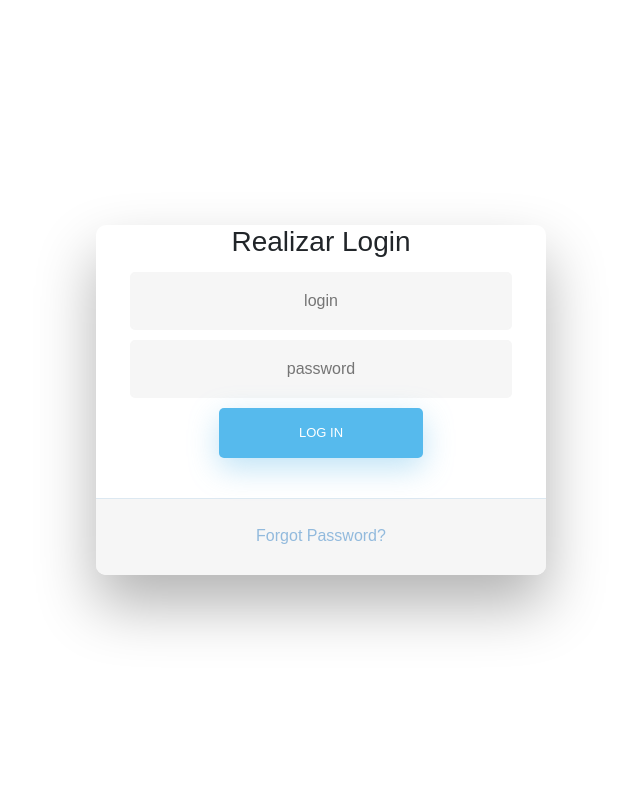
After one commit to lusoal/openvpn_frontend, a Flask app: page /login/ in a window 1280 px wide. The commit adds this page. Shown: the whole page, without its empty margins (319-959 px from the left). Run offline with Flask 2, Linux system fonts and the light colour scheme; parts of the project's set-up code (start-up, migrations or seed data) failed here and were passed over; some libraries are stand-ins or nearby versions.

Commit message:
Adicionado autenticação na Dashboard utilizando variaveis de ambiente

```diff
--- a/main.py
+++ b/main.py
@@ -1,47 +1,94 @@
+import os
 import yaml
 from flask import Flask, render_template, jsonify, \
-                                request, Response, redirect, url_for
+                                request, Response, redirect, url_for, session
 
 from service.vpn import Vpn
 
 app = Flask(__name__)
+app.secret_key = 'eipohgoo4rai0uf5ie1oshahmaeF'
 configs = yaml.load(open('config.yml'))
 
 vpn = Vpn(configs['vpn']['host'], configs['vpn']['user'], configs['vpn']['key_path'])
 
+def validate_session(session):
+    if session.get('username'):
+        return True
+    else:
+        return False
+
+
+@app.route('/login/', methods=['GET', 'POST'])
+def login_page():
+    error  = ''
+    if request.method == 'POST':
+        try:
+            attempted_username = request.form['username']
+            attempted_password = request.form['password']
+
+            #Realizar query para pegar o usuario na base.
+            if attempted_username == str(os.environ.get('APP_USER')) and attempted_password == str(os.environ.get('APP_PASS')):
+                session['username'] = request.form['username']
+                return redirect(url_for('get_index'))
+                #URL_FOR expects the name of the function
+            else:
+                error = 'Usuario ou Senha invalidos'
+                print (error)
+                return render_template("login.html", error=error)
+        except Exception as e:
+            print (e)
+            error = 'Usuario ou Senha invalidos'
+            return render_template("login.html", error=error)
+    else:
+        return render_template("login.html", error=error)
+
+@app.route('/logout/', methods=['POST', 'GET'])
+def logout():
+    session.pop('username', None)
+    return redirect(url_for('login_page'))
+
 @app.route('/', methods=['GET'])
 def get_index():
-    return render_template('index.html')
+    if validate_session(session):
+        return render_template('index.html')
+    return redirect(url_for('login_page'))
 
 @app.route('/get_users', methods=['GET'])
 def mostrar_usuarios():
-    logged = vpn.logged_users()
-    print (logged)
-    return render_template('users.html', dict_users=logged)
+    if validate_session(session):
+        logged = vpn.logged_users()
+        print (logged)
+        return render_template('users.html', dict_users=logged)
+    return redirect(url_for('login_page'))
 
 @app.route('/add_user', methods=['GET', 'POST'])
 def add_user():
-    if request.method == 'GET':
-        return render_template('add_user.html')
-    elif request.method == 'POST':
-        #Adicionar usuario
-        username = request.values.get('usuario')
-        user_add = vpn.adicionar_user(username)
-        if user_add:
-            print (user_add)
-            #Content to Download
-            return Response(user_add, mimetype='application/text', headers={'Content-Disposition':'attachment;filename={}.ovpn'.format(username)})
-        else:
-            return "Erro"
+    if validate_session(session):
+        if request.method == 'GET':
+            return render_template('add_user.html')
+        elif request.method == 'POST':
+            #Adicionar usuario
+            username = request.values.get('usuario')
+            user_add = vpn.adicionar_user(username)
+            if user_add:
+                print (user_add)
+                #Content to Download
+                return Response(user_add, mimetype='application/text', headers={'Content-Disposition':'attachment;filename={}.ovpn'.format(username)})
+            else:
+                return "Erro"
+    return redirect(url_for('login_page'))
 
 @app.route('/remove_user', methods=['GET', 'POST'])
 def remove_user():
-    if request.method == 'GET':
-        usuarios = vpn.list_existing_users(configs['openvpn']['pki_folder'])
-        return render_template('remove_user.html', users=usuarios)
-    elif request.method == 'POST':
-        user_remove = vpn.remover_user(request.values.get('my_user'), configs['openvpn']['pki_folder'])
-        return redirect(url_for('remove_user'))
+    if validate_session(session):
+        if request.method == 'GET':
+            usuarios = vpn.list_existing_users(configs['openvpn']['pki_folder'])
+            return render_template('remove_user.html', users=usuarios)
+        elif request.method == 'POST':
+            user_remove = vpn.remover_user(request.values.get('my_user'), configs['openvpn']['pki_folder'])
+            return redirect(url_for('remove_user'))
+    return redirect(url_for('login_page'))
+
 
 if __name__ == '__main__':
-    app.run()
+    app.run(debug=True, host='0.0.0.0')
--- a/service/vpn.py
+++ b/service/vpn.py
@@ -2,7 +2,7 @@
 #import paramiko
 from datetime import datetime
 
-from shell import connect_ssh
+from service.shell import connect_ssh
 
 class Vpn:
 
--- /dev/null
+++ b/static/styles/login_page.css
@@ -0,0 +1,262 @@
+
+/* BASIC */
+
+html {
+    background-color: #56baed;
+  }
+
+  body {
+    font-family: "Poppins", sans-serif;
+    height: 100vh;
+  }
+
+  a {
+    color: #92badd;
+    display:inline-block;
+    text-decoration: none;
+    font-weight: 400;
+  }
+
+  h2 {
+    text-align: center;
+    font-size: 16px;
+    font-weight: 600;
+    text-transform: uppercase;
+    display:inline-block;
+    margin: 40px 8px 10px 8px;
+    color: #cccccc;
+  }
+
+
+
+  /* STRUCTURE */
+
+  .wrapper {
+    display: flex;
+    align-items: center;
+    flex-direction: column;
+    justify-content: center;
+    width: 100%;
+    min-height: 100%;
+    padding: 20px;
+  }
+
+  #formContent {
+    -webkit-border-radius: 10px 10px 10px 10px;
+    border-radius: 10px 10px 10px 10px;
+    background: #fff;
+    padding: 30px;
+    width: 90%;
+    max-width: 450px;
+    position: relative;
+    padding: 0px;
+    -webkit-box-shadow: 0 30px 60px 0 rgba(0,0,0,0.3);
+    box-shadow: 0 30px 60px 0 rgba(0,0,0,0.3);
+    text-align: center;
+  }
+
+  #formFooter {
+    background-color: #f6f6f6;
+    border-top: 1px solid #dce8f1;
+    padding: 25px;
+    text-align: center;
+    -webkit-border-radius: 0 0 10px 10px;
+    border-radius: 0 0 10px 10px;
+  }
+
+
+
+  /* TABS */
+
+  h2.inactive {
+    color: #cccccc;
+  }
+
+  h2.active {
+    color: #0d0d0d;
+    border-bottom: 2px solid #5fbae9;
+  }
+
+
+
+  /* FORM TYPOGRAPHY*/
+
+  input[type=button], input[type=submit], input[type=reset]  {
+    background-color: #56baed;
+    border: none;
+    color: white;
+    padding: 15px 80px;
+    text-align: center;
+    text-decoration: none;
+    display: inline-block;
+    text-transform: uppercase;
+    font-size: 13px;
+    -webkit-box-shadow: 0 10px 30px 0 rgba(95,186,233,0.4);
+    box-shadow: 0 10px 30px 0 rgba(95,186,233,0.4);
+    -webkit-border-radius: 5px 5px 5px 5px;
+    border-radius: 5px 5px 5px 5px;
+    margin: 5px 20px 40px 20px;
+    -webkit-transition: all 0.3s ease-in-out;
+    -moz-transition: all 0.3s ease-in-out;
+    -ms-transition: all 0.3s ease-in-out;
+    -o-transition: all 0.3s ease-in-out;
+    transition: all 0.3s ease-in-out;
+  }
+
+  input[type=button]:hover, input[type=submit]:hover, input[type=reset]:hover  {
+    background-color: #39ace7;
+  }
+
+  input[type=button]:active, input[type=submit]:active, input[type=reset]:active  {
+    -moz-transform: scale(0.95);
+    -webkit-transform: scale(0.95);
+    -o-transform: scale(0.95);
+    -ms-transform: scale(0.95);
+    transform: scale(0.95);
+  }
+
+  input[type=text] {
+    background-color: #f6f6f6;
+    border: none;
+    color: #0d0d0d;
+    padding: 15px 32px;
+    text-align: center;
+    text-decoration: none;
+    display: inline-block;
+    font-size: 16px;
+    margin: 5px;
+    width: 85%;
+    border: 2px solid #f6f6f6;
+    -webkit-transition: all 0.5s ease-in-out;
+    -moz-transition: all 0.5s ease-in-out;
+    -ms-transition: all 0.5s ease-in-out;
+    -o-transition: all 0.5s ease-in-out;
+    transition: all 0.5s ease-in-out;
+    -webkit-border-radius: 5px 5px 5px 5px;
+    border-radius: 5px 5px 5px 5px;
+  }
+
+  input[type=text]:focus {
+    background-color: #fff;
+    border-bottom: 2px solid #5fbae9;
+  }
+
+  input[type=text]:placeholder {
+    color: #cccccc;
+  }
+
+
+
+  /* ANIMATIONS */
+
+  /* Simple CSS3 Fade-in-down Animation */
+  .fadeInDown {
+    -webkit-animation-name: fadeInDown;
+    animation-name: fadeInDown;
+    -webkit-animation-duration: 1s;
+    animation-duration: 1s;
+    -webkit-animation-fill-mode: both;
+    animation-fill-mode: both;
+  }
+
+  @-webkit-keyframes fadeInDown {
+    0% {
+      opacity: 0;
+      -webkit-transform: translate3d(0, -100%, 0);
+      transform: translate3d(0, -100%, 0);
+    }
+    100% {
+      opacity: 1;
+      -webkit-transform: none;
+      transform: none;
+    }
+  }
+
+  @keyframes fadeInDown {
+    0% {
+      opacity: 0;
+      -webkit-transform: translate3d(0, -100%, 0);
+      transform: translate3d(0, -100%, 0);
+    }
+    100% {
+      opacity: 1;
+      -webkit-transform: none;
+      transform: none;
+    }
+  }
+
+  /* Simple CSS3 Fade-in Animation */
+  @-webkit-keyframes fadeIn { from { opacity:0; } to { opacity:1; } }
+  @-moz-keyframes fadeIn { from { opacity:0; } to { opacity:1; } }
+  @keyframes fadeIn { from { opacity:0; } to { opacity:1; } }
+
+  .fadeIn {
+    opacity:0;
+    -webkit-animation:fadeIn ease-in 1;
+    -moz-animation:fadeIn ease-in 1;
+    animation:fadeIn ease-in 1;
+
+    -webkit-animation-fill-mode:forwards;
+    -moz-animation-fill-mode:forwards;
+    animation-fill-mode:forwards;
+
+    -webkit-animation-duration:1s;
+    -moz-animation-duration:1s;
+    animation-duration:1s;
+  }
+
+  .fadeIn.first {
+    -webkit-animation-delay: 0.4s;
+    -moz-animation-delay: 0.4s;
+    animation-delay: 0.4s;
+  }
+
+  .fadeIn.second {
+    -webkit-animation-delay: 0.6s;
+    -moz-animation-delay: 0.6s;
+    animation-delay: 0.6s;
+  }
+
+  .fadeIn.third {
+    -webkit-animation-delay: 0.8s;
+    -moz-animation-delay: 0.8s;
+    animation-delay: 0.8s;
+  }
+
+  .fadeIn.fourth {
+    -webkit-animation-delay: 1s;
+    -moz-animation-delay: 1s;
+    animation-delay: 1s;
+  }
+
+  /* Simple CSS3 Fade-in Animation */
+  .underlineHover:after {
+    display: block;
+    left: 0;
+    bottom: -10px;
+    width: 0;
+    height: 2px;
+    background-color: #56baed;
+    content: "";
+    transition: width 0.2s;
+  }
+
+  .underlineHover:hover {
+    color: #0d0d0d;
+  }
+
+  .underlineHover:hover:after{
+    width: 100%;
+  }
+
+
+
+  /* OTHERS */
+
+  *:focus {
+      outline: none;
+  }
+
+  #icon {
+    width:60%;
+  }
--- a/templates/index.html
+++ b/templates/index.html
@@ -31,6 +31,9 @@
         <li class="nav-item">
           <a class="nav-link" href="/remove_user">Remover Usuario</a>
         </li>
+        <li class="nav-item">
+          <a class="nav-link" href="/logout/"><button type="button" class="btn btn-danger">Logout</button></a>
+        </li>
       </ul>
     </div>
   </nav>
--- /dev/null
+++ b/templates/login.html
@@ -0,0 +1,43 @@
+<!DOCTYPE html>
+<html>
+<head>
+
+    <link href="//maxcdn.bootstrapcdn.com/bootstrap/4.0.0/css/bootstrap.min.css" rel="stylesheet" id="bootstrap-css">
+    <link rel= "stylesheet" type= "text/css" href= "{{ url_for('static',filename='styles/login_page.css') }}">
+    <script src="//maxcdn.bootstrapcdn.com/bootstrap/4.0.0/js/bootstrap.min.js"></script>
+    <script src="//cdnjs.cloudflare.com/ajax/libs/jquery/3.2.1/jquery.min.js"></script>
+    <link rel="stylesheet" type="text/css" media="screen" href="main.css" />
+    <meta charset="utf-8" />
+    <title>Login Page</title>
+    <meta name="viewport" content="width=device-width, initial-scale=1">
+</head>
+<body>
+
+</body>
+</html>
+
+<!------ Include the above in your HEAD tag ---------->
+
+<div class="wrapper fadeInDown">
+  <div id="formContent">
+    <!-- Tabs Titles -->
+
+    <!-- Icon -->
+    <div class="fadeIn first">
+      <h3>Realizar Login</h3>
+    </div>
+
+    <!-- Login Form -->
+    <form action="/login/" method="post">
+      <input type="text" id="login" class="fadeIn second" name="username" placeholder="login">
+      <input type="text" id="password" class="fadeIn third" name="password" placeholder="password">
+      <input type="submit" class="fadeIn fourth" value="Log In">
+    </form>
+
+    <!-- Remind Passowrd -->
+    <div id="formFooter">
+      <a class="underlineHover" href="#">Forgot Password?</a>
+    </div>
+
+  </div>
+</div>
```
Also changed, not shown: docker-compose.yml (added, +13 -0 lines), 2 other files.
